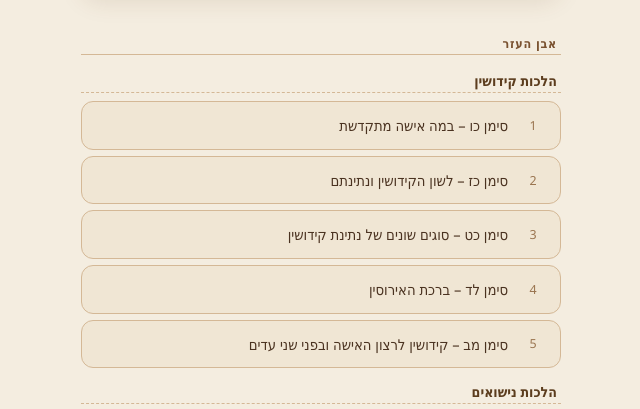
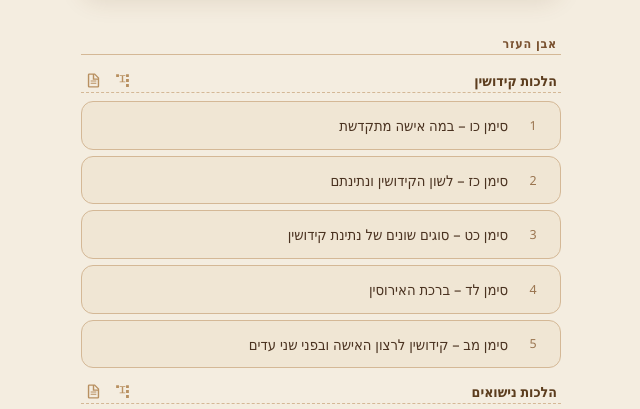
Before and after one commit to neshkoli/kidushin-player, a plain HTML site: page index.html in a window 1280 px wide. Shown: the part 306-715 px from the top of the page, 319-959 px from the left. Drawn offline with Linux system fonts and the light colour scheme.

Commit message:
Add PDF icons (diagrams & short summaries) to group headers

```diff
--- a/index.html
+++ b/index.html
@@ -159,6 +159,61 @@
       padding: 8px 4px 2px;
       border-bottom: 1px dashed #d4b896;
       margin-bottom: 2px;
+      display: flex;
+      align-items: center;
+      flex-direction: row-reverse;
+      justify-content: space-between;
+    }
+
+    .group-header-title {
+      text-align: right;
+    }
+
+    .group-header-links {
+      display: flex;
+      gap: 12px;
+      flex-shrink: 0;
+    }
+
+    .pdf-link {
+      display: flex;
+      align-items: center;
+      justify-content: center;
+      color: #b89060;
+      text-decoration: none;
+      transition: color 0.15s;
+      cursor: pointer;
+      position: relative;
+    }
+
+    .pdf-link:hover {
+      color: #5c3d1e;
+    }
+
+    .pdf-link svg {
+      display: block;
+    }
+
+    .pdf-link::after {
+      content: attr(title);
+      position: absolute;
+      bottom: calc(100% + 6px);
+      left: 50%;
+      transform: translateX(-50%);
+      background: #3a2010;
+      color: #f5ece0;
+      font-size: 0.72rem;
+      font-weight: 400;
+      white-space: nowrap;
+      padding: 4px 8px;
+      border-radius: 6px;
+      pointer-events: none;
+      opacity: 0;
+      transition: opacity 0.15s;
+    }
+
+    .pdf-link:hover::after {
+      opacity: 1;
     }
 
     .track-item {
@@ -320,6 +375,25 @@
       return document.querySelectorAll('.track-item');
     }
 
+    // Maps הלכות section title → { short, diagram } PDF filenames
+    const PDF_MAP = {
+      "הלכות קידושין":  { short: "סיכום הלכות קידושין (קצר).pdf",   diagram: "תרשימים על הלכות קידושין.pdf" },
+      "הלכות נישואים":  { short: "סיכום הלכות נישואין (קצר).pdf",   diagram: "תרשימים על הלכות נישואין.pdf" },
+      "הלכות כתובה":    { short: "סיכום הלכות כתובות (קצר).pdf",    diagram: "תרשימים על הלכות כתובות.pdf" },
+      "הלכות עדות":     { short: "סיכום הלכות עדות (קצר).pdf",      diagram: "תרשימים על הלכות עדות.pdf" },
+      "הלכות שטרות":    { short: "סיכום הלכות שטרות (קצר).pdf",     diagram: "תרשימים על הלכות שטרות.pdf" }
+    };
+
+    // SVG icon: document with lines (summary)
+    const ICON_SHORT = `<svg width="17" height="17" viewBox="0 0 24 24" fill="currentColor">
+      <path d="M14 2H6a2 2 0 0 0-2 2v16a2 2 0 0 0 2 2h12a2 2 0 0 0 2-2V8l-6-6zm-1 1.5L18.5 9H13V3.5zM6 20V4h5v7h7v9H6zm2-5h8v1.5H8V15zm0-3h8v1.5H8V12z"/>
+    </svg>`;
+
+    // SVG icon: diagram/flow (sitemap)
+    const ICON_DIAGRAM = `<svg width="17" height="17" viewBox="0 0 24 24" fill="currentColor">
+      <path d="M17 3h4v4h-4V3zm0 7h4v4h-4v-4zm0 7h4v4h-4v-4zM3 3h4v4H3V3zm5 1.5v1H11v8H8v1h8v-1h-3v-8h3v-1H8z"/>
+    </svg>`;
+
     function buildList(data) {
       let globalIndex = 0;
 
@@ -331,10 +405,20 @@
         trackList.appendChild(sectionEl);
 
         for (const [halakha, entries] of Object.entries(sections)) {
-          // הלכות... group header
+          const pdfs = PDF_MAP[halakha];
+
           const groupEl = document.createElement('div');
           groupEl.className = 'group-header';
-          groupEl.textContent = halakha;
+
+          let linksHTML = '';
+          if (pdfs) {
+            linksHTML = `<span class="group-header-links">
+              <a class="pdf-link" href="diagrams/${encodeURIComponent(pdfs.diagram)}" target="_blank" title="תרשימים – ${halakha}">${ICON_DIAGRAM}</a>
+              <a class="pdf-link" href="short/${encodeURIComponent(pdfs.short)}" target="_blank" title="סיכום קצר – ${halakha}">${ICON_SHORT}</a>
+            </span>`;
+          }
+
+          groupEl.innerHTML = `${linksHTML}<span class="group-header-title">${halakha}</span>`;
           trackList.appendChild(groupEl);
 
           for (const entry of entries) {
```
Also changed, not shown: 10 other files.
